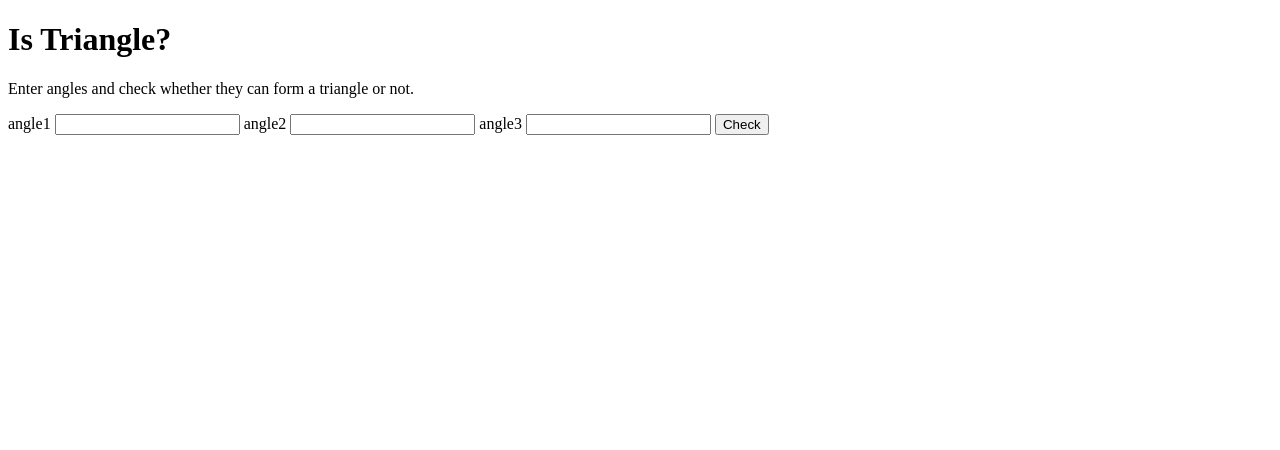
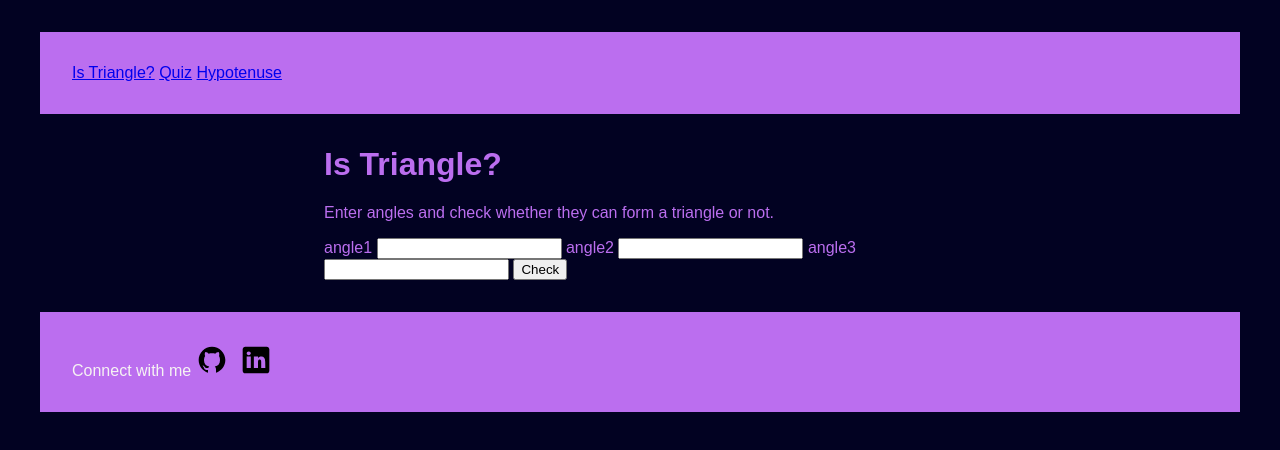
Before and after one commit to KeerthikaReddyP/FunWithTriangles, a plain HTML site: page index.html in a window 1280 px wide. Drawn offline with Linux system fonts and the light colour scheme.

Commit message:
styles added

```diff
--- a/index.html
+++ b/index.html
@@ -1,12 +1,18 @@
 <!DOCTYPE html>
 <html lang="en">
   <head>
-    <meta charset="UTF-8">
-    <meta name="viewport" content="width=device-width, initial-scale=1.0">
+    <meta charset="UTF-8" />
+    <meta name="viewport" content="width=device-width, initial-scale=1.0" />
     <title>Fun with triangles</title>
-    <link href="styles.css" rel="stylesheet">
+    <link href="styles.css" rel="stylesheet" />
   </head>
   <body>
+    <nav class="nav-bar">
+      <a href="/">Is Triangle?</a>
+      <a href="quiz.html">Quiz</a>
+      <a href="hypotenuse.html">Hypotenuse</a>
+    </nav>
+    <div class="container">
       <h1>Is Triangle?</h1>
       <p>Enter angles and check whether they can form a triangle or not.</p>
       <label for="angle1">angle1</label>
@@ -21,7 +27,16 @@
       <button id="is-triangle-btn">Check</button>
 
       <div id="output-div"></div>
-
+    </div>
+    <footer class="footer">
+      Connect with me
+      <a href="https://github.com/KeerthikaReddyP"
+        ><img src="images/githubicon.svg" class="icon"
+      /></a>
+      <a href="https://www.linkedin.com/in/keerthika-panchika/" class="link"
+        ><img src="images/linkedinicon.svg" class="icon"
+      /></a>
+    </footer>
     <script src="app.js"></script>
   </body>
 </html>
--- a/styles.css
+++ b/styles.css
@@ -0,0 +1,24 @@
+:root{
+    --dark-navyblue:rgb(2, 2, 34);
+    --light-purple:rgb(187, 110, 239);
+    --white:rgb(246, 243, 243);
+}
+body{
+    background-color: var(--dark-navyblue);
+    color: var(--light-purple);
+    font-family: sans-serif;
+}
+.container{
+    margin:auto;
+    width: 50%;
+}
+.nav-bar, .footer{
+    background-color: var(--light-purple);
+    color: var(--white);
+    margin:2rem;
+    padding: 2rem;
+}
+.icon{
+    width: 2em;
+    margin-right: .5rem;
+}
```
Also changed, not shown: hypotenuse.html (+19 -2 lines), quiz.html (+52 -9 lines), images/githubicon.svg (added), images/linkedinicon.svg (added). Lines whose indentation alone changed are shown as unchanged.
